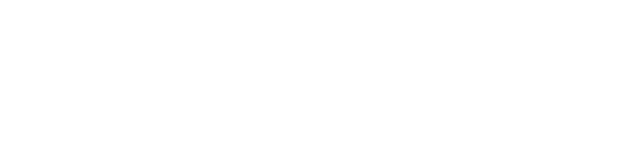
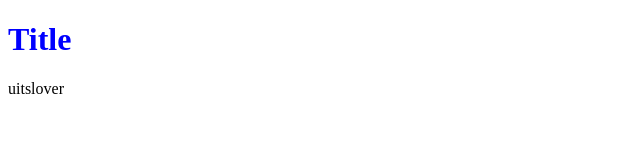
Before and after one commit to yboer/Javascript, a plain HTML site: page oefening/index.html in a window 1280 px wide. Shown: the whole page, without its empty margins (0-640 px from the left). Drawn offline with Linux system fonts and the light colour scheme.

Commit message:
opdraht kar

```diff
--- /dev/null
+++ b/oefening/app.js
@@ -0,0 +1,4 @@
+document.getElementById("title").style.color = "blue";
+document.getElementById("title").style.fontWeight = "bold";
+//haal het element p op//
+document.getElementById("para").innerText = "uitslover";
--- a/oefenen/index.html
+++ b/oefening/index.html
@@ -4,9 +4,14 @@
     <meta charset="UTF-8">
     <meta http-equiv="X-UA-Compatible" content="IE=edge">
     <meta name="viewport" content="width=device-width, initial-scale=1.0">
-    <title>Document</title>
+    <title>JAVASCRIP</title>
 </head>
 <body>
 
+    <h1 id="title">Title</h1>
+    <p id="para"></p>
+
+
+<script src="app.js"></script>
 </body>
 </html>
```
